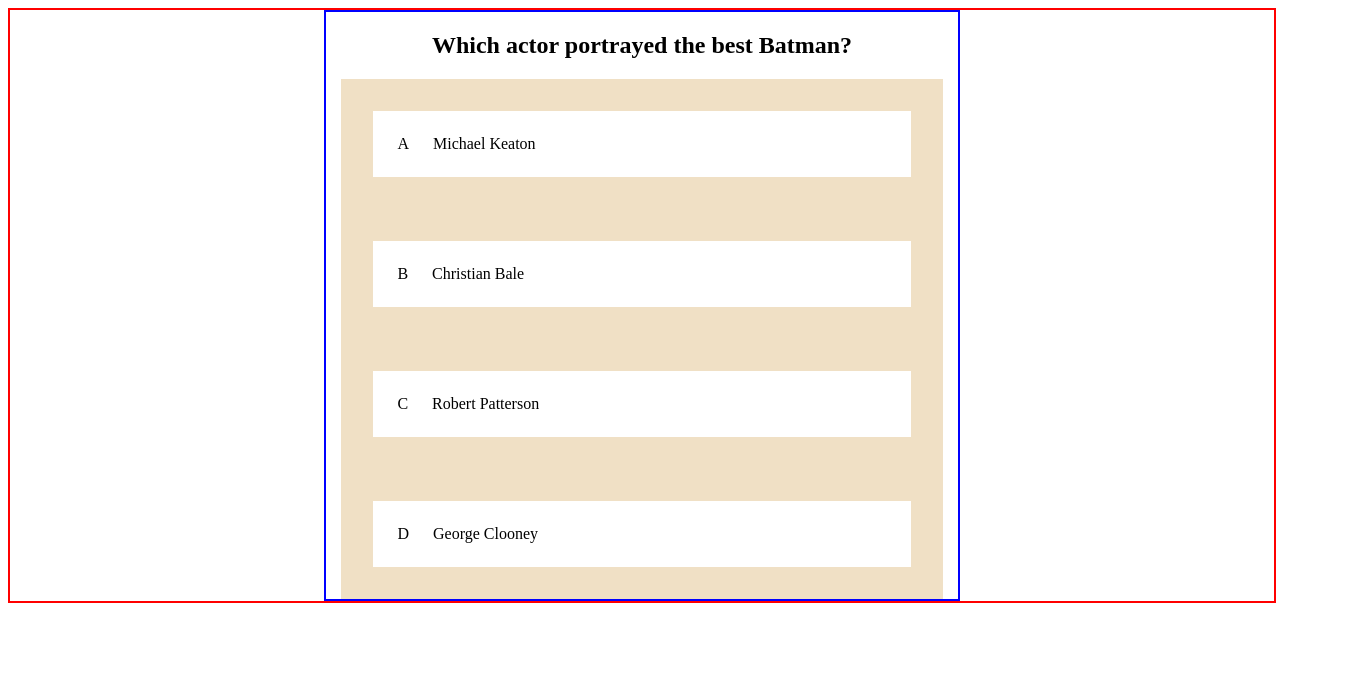
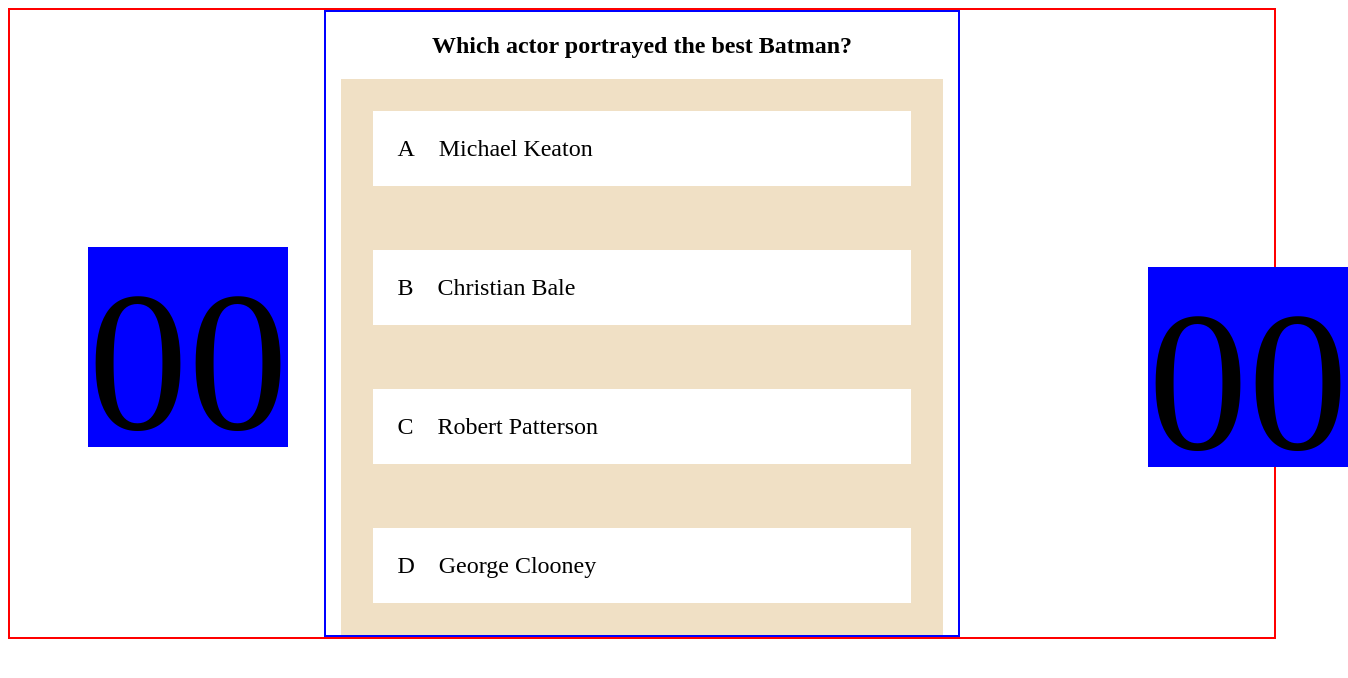
Before and after one commit to Conliffe99/Project-One-Cinema-Trivia, a plain HTML site: page game.html in a window 1280 px wide. Shown: the whole page, 1348 px wide, since content can reach past the window. Drawn offline with Linux system fonts and the light colour scheme.

Commit message:
adds timer

```diff
--- a/game.css
+++ b/game.css
@@ -19,7 +19,7 @@
 .answer-container {
     display:flex;
     margin-bottom: 0.5 rem;
-    font-size: 1.8 rem;
+    font-size: 1.5rem;
     width: 85%;
     border: 2rem solid rgba(195, 133, 26, 0.25);
     background-color: white;
@@ -44,3 +44,25 @@
     margin: 1.5rem;
     width: 100%;
 }
+
+.timer-container{
+    width: 200px;
+    height: 200px;
+    background-color: blue;
+    position: relative;
+    bottom: 400px;
+    left: 80px;
+    font-size: 200px;
+
+}
+
+.timer-two{
+    width: 200px;
+    height: 200px;
+    background-color: blue;
+    position: relative;
+    bottom: 580px;
+    left: 1140px;
+    font-size: 200px;
+
+}
--- a/game.html
+++ b/game.html
@@ -30,6 +30,20 @@
             <script src="game.js" defer ></script>
     </div>
         </div>
+
+    <div class="timer-container">
+        <div class="countdown-timer-values" id="seconds">00</div>
+        <div></div>
+    </div>
+    <script src="game.js"></script>
+
+    <div class="timer-two">
+        <div class="countdown-timer-values" id= "seconds">00</div>
+        <div></div>
+    </div>
+    <script src="game.js"></script>
+
+
 </body>
 
 </html>
--- a/game.js
+++ b/game.js
@@ -66,7 +66,7 @@ let questions = [
         answer: 2
     },
     {
-        question: "What is the best tv show thats ever aired?",
+        question: "What is the best tv show that has ever aired?",
         answer1: "Atlanta",
         answer2: "Heroes",
         answer3: "Greys Anatomy",
@@ -140,5 +140,17 @@ selections.forEach(selection =>{
         getNewQuestion();
     });
 });
+startGame();
 
-startGame();
+
+const secondsValue = document.querySelector('#seconds');
+const triviaTime = new Date(0,0,0,0,0,15,0,).getTime();
+//this is the time I want the timer to count down from starting with year being 0 month is 0 date is 0 hour is 0 minute is 0 seconds is 15 millisecond is 0
+function countdown() {
+    const triviaTime = new Date().getTime();
+    let difference = triviaTime - dateTimeNow;
+
+    const secondsValue = math.floor(difference / (1000) % 60);
+    console.log(secondsValue)
+}
+countdown();
```
